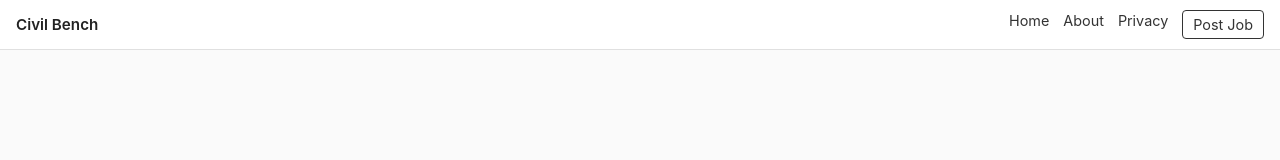
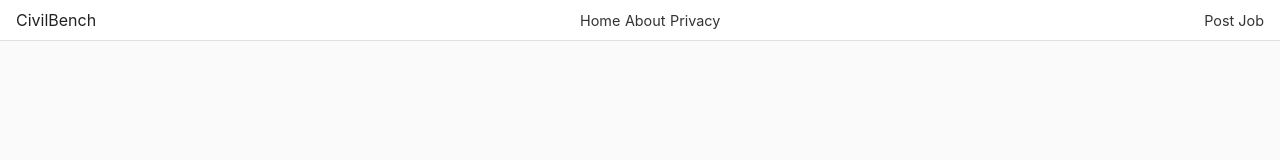
Before and after one commit to IsuruUthpalaBandara/CivilBench, a website: page index.html in a window 1280 px wide. Drawn offline with Linux system fonts and the light colour scheme; no server answers.

Commit message:
Refactor HTML structure and styles for Civil Bench
Updated the HTML structure and styles for the Civil Bench application, including navigation and job posting features.

```diff
--- a/index.html
+++ b/index.html
@@ -149,15 +149,24 @@
 
 <body>
 
-<nav>
-  <h1>Civil Bench</h1>
-  <ul>
-    <li><a onclick="showPage('home')">Home</a></li>
-    <li><a onclick="showPage('about')">About</a></li>
-    <li><a onclick="showPage('privacy')">Privacy</a></li>
-    <li><button class="post-btn" onclick="showPage('post')">Post Job</button></li>
-  </ul>
+<nav class="navbar">
+  <div class="nav-left">
+    <span class="brand">CivilBench</span>
+  </div>
+
+  <div class="nav-center">
+    <a href="#home" class="nav-link" data-page="home">Home</a>
+    <a href="#about" class="nav-link" data-page="about">About</a>
+    <a href="#privacy" class="nav-link" data-page="privacy">Privacy</a>
+  </div>
+
+  <div class="nav-right">
+    <button class="post-job-btn" onclick="showPage('post')">
+      Post Job
+    </button>
+  </div>
 </nav>
+
 
 <div class="container">
 
```
